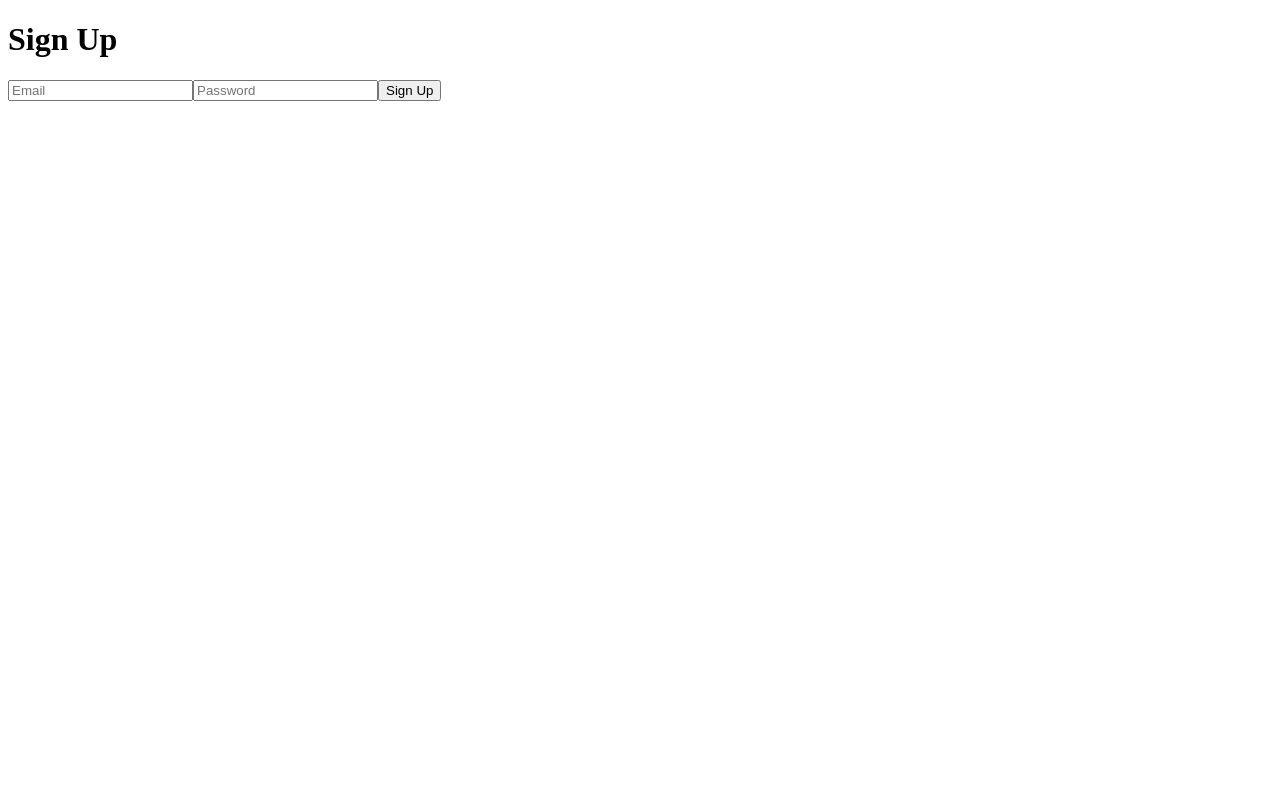
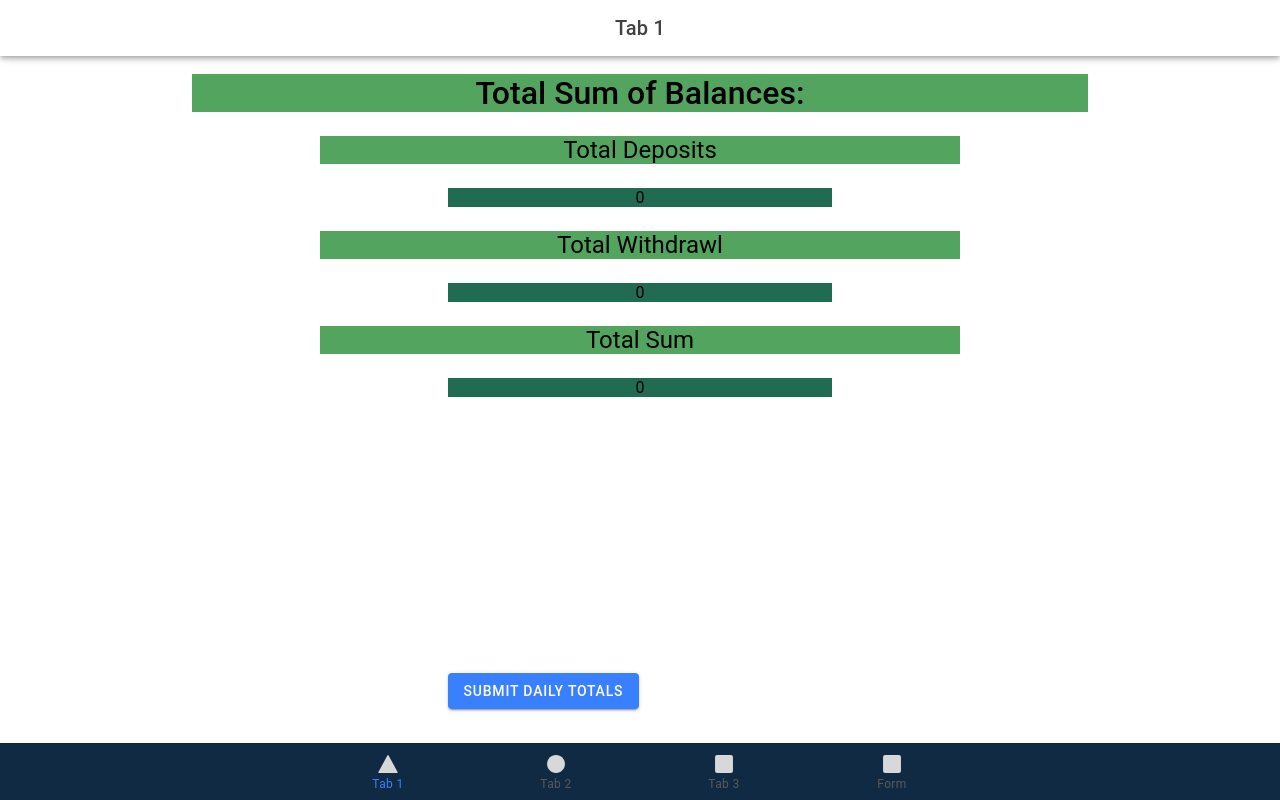
Before and after one commit to leahc-johnston/budget-is, a React (Vite) app: page /tab1 in a window 1280 px wide. Built offline with nearby package versions, Linux system fonts and the light colour scheme.

Commit message:
modified:   src/pages/Tab1.css 	modified:   src/pages/Tab1.tsx 	modified:   src/pages/Tab2.css 	modified:   src/theme/variables.css

```diff
--- a/src/components/signup.tsx
+++ b/src/components/signup.tsx
@@ -5,6 +5,8 @@ import { auth, firestore } from "./firebase";
 import { createUserWithEmailAndPassword } from "firebase/auth";
 import { doc, setDoc } from "firebase/firestore";
 import { useHistory } from "react-router-dom"; // Import useHistory
+import { colorFill } from "ionicons/icons";
+
 
 const Signup: React.FC = () => {
   const [email, setEmail] = useState("");
--- a/src/main.tsx
+++ b/src/main.tsx
@@ -8,6 +8,6 @@ const container = document.getElementById('root');
 const root = createRoot(container!);
 root.render(
   <React.StrictMode>
-    <Signup />
+    <App />
   </React.StrictMode>
 );
--- a/src/pages/Tab1.css
+++ b/src/pages/Tab1.css
@@ -0,0 +1,28 @@
+.work{
+    background-color: rgb(83, 164, 95);
+    color:black;
+    text-align: center;
+    margin-left: 15%;
+    margin-right: 15%;
+    font-size:xx-large;
+}
+.beans{
+    background-color: rgb(83, 164, 95);
+    color:black;
+    text-align: center;
+    margin-left: 25%;
+    margin-right: 25%;
+    font-size: x-large;
+}
+.one{
+    background-color: rgb(32, 107, 82);
+    color:black;
+    text-align: center;
+    margin-left: 35%;
+    margin-right: 35%;
+}
+.total{
+    margin-left: 15%;
+    margin-right: 15%;
+    padding: 20%;
+}
--- a/src/pages/Tab1.tsx
+++ b/src/pages/Tab1.tsx
@@ -41,7 +41,7 @@ const Tab1: React.FC = () => {
 
 
   return (
-    <IonPage>
+    <IonPage >
       <IonHeader>
         <IonToolbar>
           <IonTitle size="large">Tab 1</IonTitle>
@@ -56,12 +56,15 @@ const Tab1: React.FC = () => {
 
         {/* Display the total sum of balances */}
         <div>
-          <h2>Total Sum of Balances:</h2>
-          <p>Total Deposits {totalPos}</p>
-          <p>Total Withdrawl {totalNeg}</p>
-          <p>Total Sum {totalSum}</p>
+          <h2 className='work'>Total Sum of Balances:</h2>
+          <p className='beans'>Total Deposits </p>
+          <p className='one'>{totalPos}</p>
+          <p className='beans'>Total Withdrawl</p>
+          <p className='one'>{totalNeg}</p>
+          <p className='beans'>Total Sum </p>
+          <p className='one'>{totalSum}</p>
        </div>
-       <IonButton onClick={() => pushAllTotals(totalSum, totalPos, totalNeg)}>SUBMIT DAILY TOTALS</IonButton>
+       <IonButton className='total' onClick={() => pushAllTotals(totalSum, totalPos, totalNeg)}>SUBMIT DAILY TOTALS</IonButton>
 
       </IonContent>
     </IonPage>
--- a/src/pages/Tab2.css
+++ b/src/pages/Tab2.css
@@ -18,6 +18,10 @@
 
 /* Thats just a free floating ul,
 its not in a box, just slap an ID on it*/
+
+.BEANS{
+    color: blueviolet;
+}
 
 .recentTransaction{
     margin-right: 10% ;
--- a/src/theme/variables.css
+++ b/src/theme/variables.css
@@ -83,7 +83,7 @@ http://ionicframework.com/docs/theming/ */
    */
 
   body {
-    --ion-color-primary: #afccff;
+    --ion-color-primary: #8595bc;
     --ion-color-primary-rgb: 175, 204, 255;
     --ion-color-primary-contrast: #000000;
     --ion-color-primary-contrast-rgb: 0, 0, 0;
@@ -189,12 +189,13 @@ http://ionicframework.com/docs/theming/ */
 
 
   /*
-   * Material Design Dark Theme
+   * Material Design Dark Theme important
    * -------------------------------------------
    */
 
+   /* BACKGROUND BULLSHIT */
   .md body {
-    --ion-background-color: #050D14;
+    --ion-background-color: #1c5d6b;
 	--ion-background-color-rgb: 5,13,20;
 
 	--ion-text-color: #fffffff;
```
